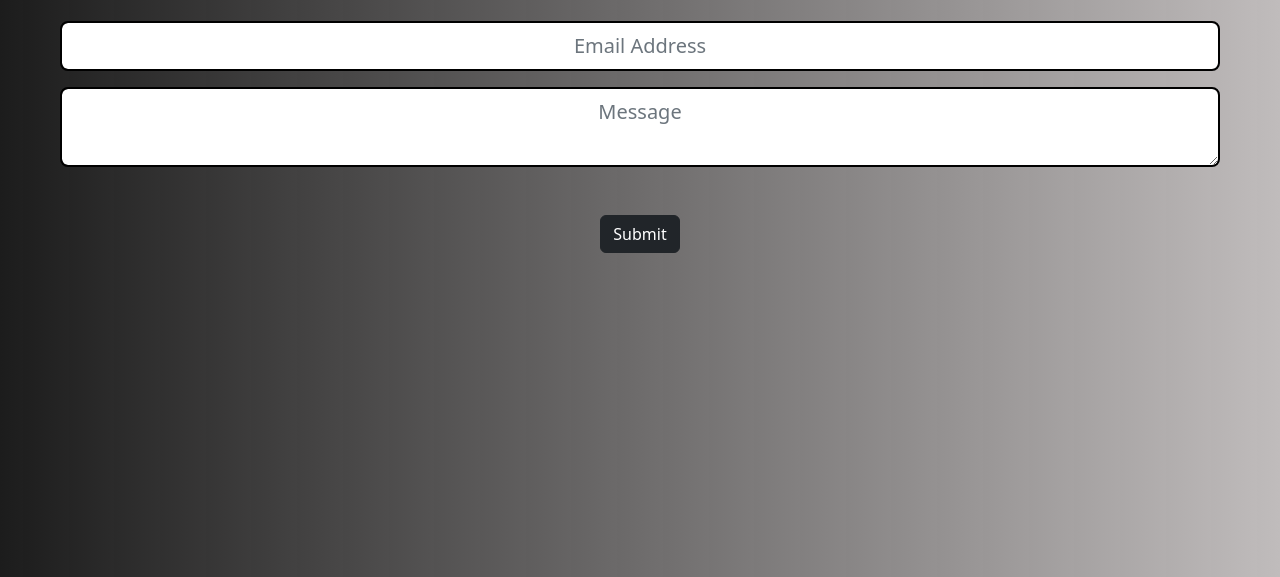
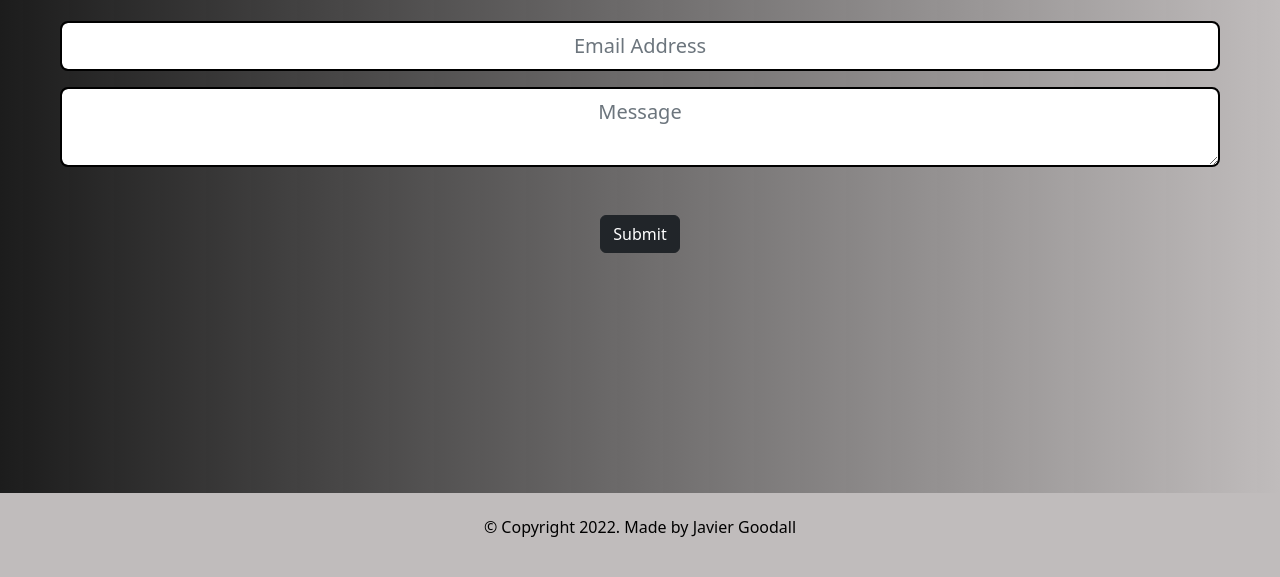
Before and after one commit to JavierGoodall99/JSProjectNew, a plain HTML site: page html/form.html in a window 1280 px wide. Shown: the part 223-800 px from the top of the page. Drawn offline with nearby package versions, Linux system fonts and the light colour scheme; a web font is replaced by a local one.

Commit message:
Update form.html

```diff
--- a/html/form.html
+++ b/html/form.html
@@ -73,6 +73,11 @@
           </div>
         </form>
       </section>
+        <footer class="footer container-fluid fixed-bottom">
+        <div class="text-center text-black p-3 fs-6">
+          <p>© Copyright 2022. Made by Javier Goodall</p>
+        </div>
+      </footer>
     <!-- Javascript -->
     <script src="../js/checkout.js"></script>
     <script src="https://kit.fontawesome.com/1d9a11880c.js" crossorigin="anonymous"></script>
```
